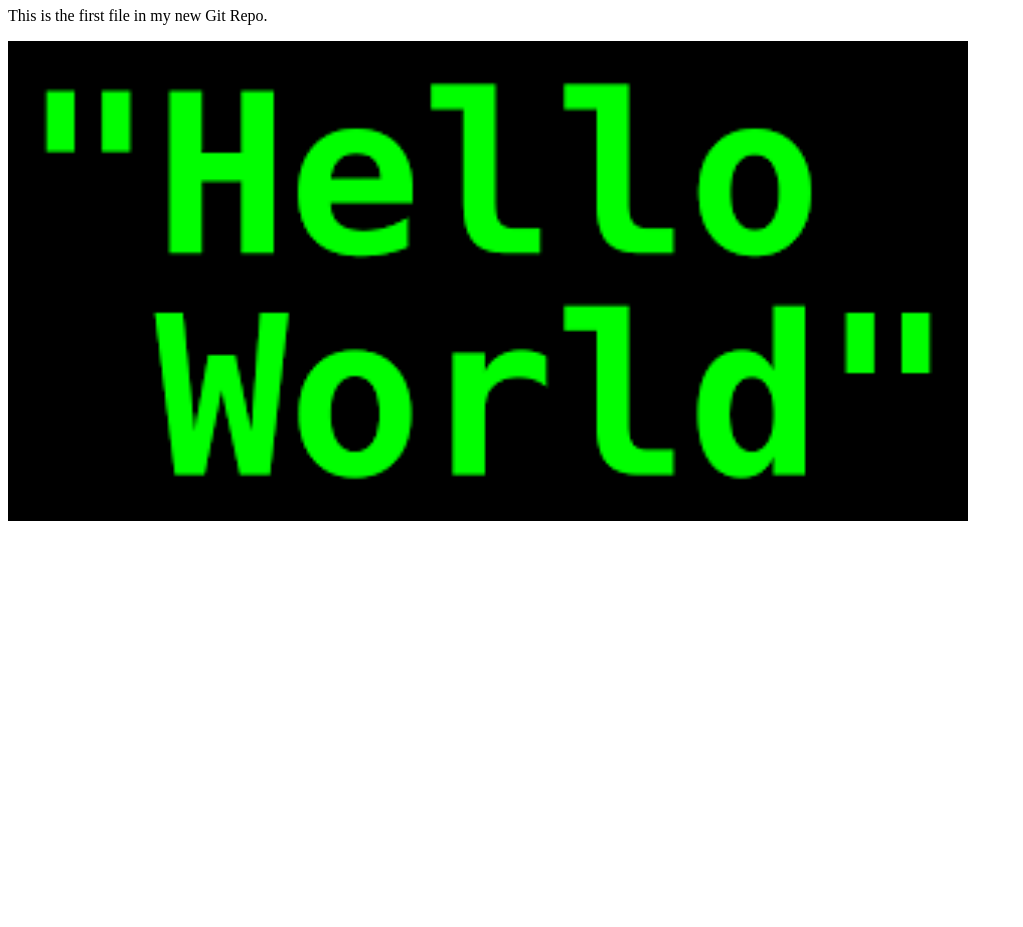
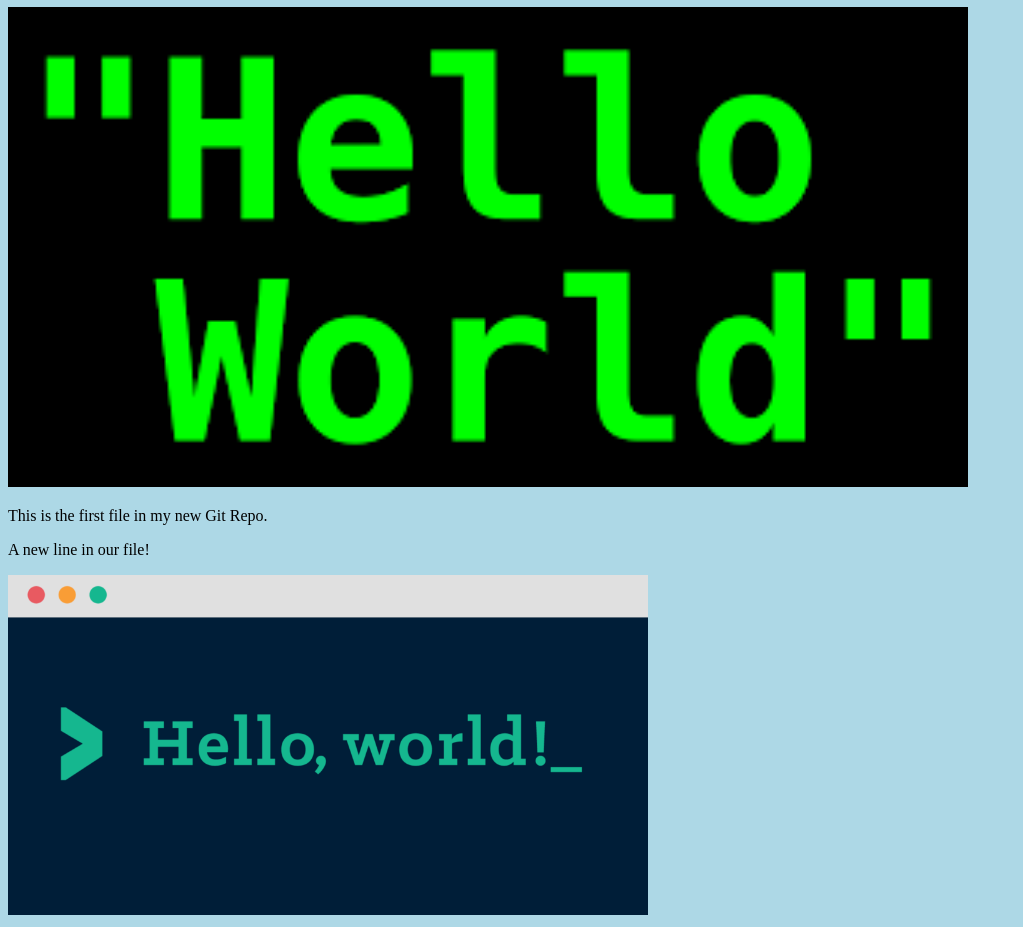
Before and after one commit to kristiankovic/hello-world, a plain HTML site: page index.html in a window 1280 px wide. Shown: the part 73-1000 px from the top of the page, without its empty margins (0-1023 px from the left). Before the commit the page ends 800 px from the top, so only its background shows below. Drawn offline with Linux system fonts and the light colour scheme.

Commit message:
added a new image

```diff
--- a/index.html
+++ b/index.html
@@ -2,13 +2,15 @@
 <html>
 <head>
 <title>Hello World!</title>
+<link rel="stylesheet" href="bluestyle.css">
 </head>
 <body>
 
 <h1>Hello world!</h1>
+<div><img src="img_hello_world.jpg" alt="Hello World from Space" style="width:100%;max-width:960px"></div>
 <p>This is the first file in my new Git Repo.</p>
-<div><img src="img_hello_world.jpg" alt="Hello World from Space"
-style="width:100%;max-width:960px"></div>
+<p>A new line in our file!</p>
+<div><img src="img_hello_git.jpg" alt="Hello Git" style="width:100%;max-width:640px"></div>
 
 </body>
 </html>
```
Also changed, not shown: img_hello_git.jpg (added).
